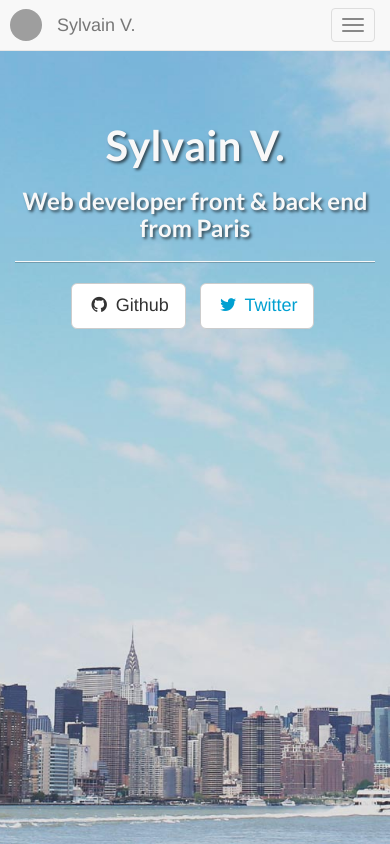
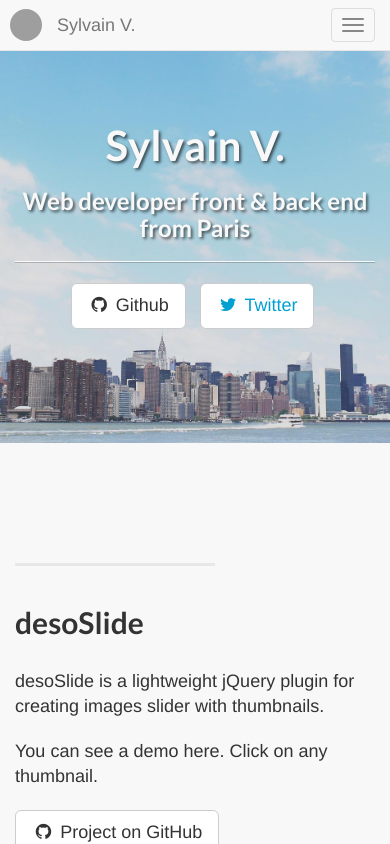
Before and after one commit to sylouuu/sylouuu.github.io, a website: page index.html in a window 390 px wide. Drawn offline with Linux system fonts and the light colour scheme; grey boxes are pictures that could not be loaded.

Commit message:
fixed wrapper height on mobile views

```diff
--- a/assets/less/home.less
+++ b/assets/less/home.less
@@ -45,6 +45,14 @@ body, html {
                 margin-left: 10px;
                 margin-right: 0px;
             }
+        }
+    }
+
+    #main {
+
+        &.onepage-wrapper {
+            @media (max-width: @screen-sm) {
+                height: auto;
             }
         }
 
@@ -167,5 +175,7 @@ body, html {
                 margin-bottom: 30px;
             }
         }
+    }
+
 
 }
```
Also changed, not shown: assets/css/home.css. Lines whose indentation alone changed are shown as unchanged.
